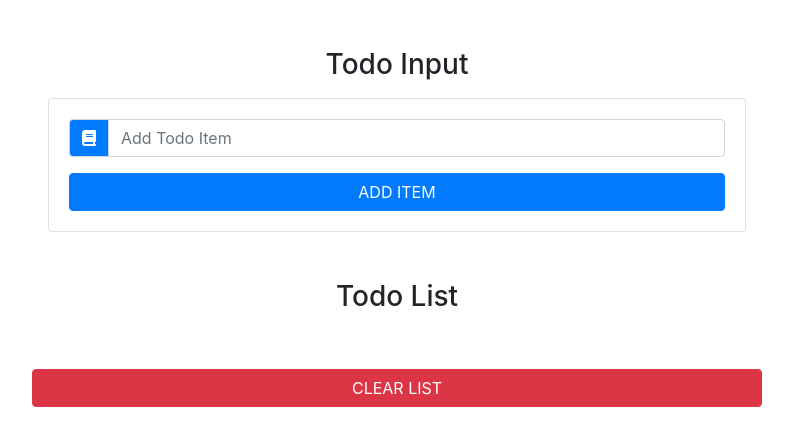
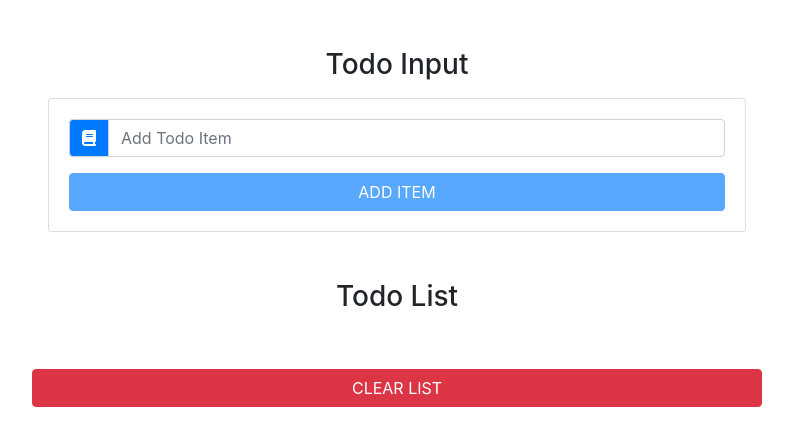
Before and after one commit to ibrahimaceylan/react-todo-list, a React (Create React App) app: page / in a window 1280 px wide. Shown: the top 446 px of the page, without its empty margins (243-1036 px from the left). Built offline with nearby package versions, Linux system fonts and the light colour scheme.

Commit message:
EditMethod added and TodoInput bug fixed

```diff
--- a/src/App.js
+++ b/src/App.js
@@ -50,7 +50,16 @@
       })
 
   }
-  handleEdit = (id) => { }
+  handleEdit = (id) => {
+    const filteredItems = this.state.items.filter(item =>item.id !== id)
+    const selectedItem = this.state.items.find(item=> item.id === id)
+    this.setState({
+      items:filteredItems,
+      item:selectedItem.title,
+      id:id,
+      editItem:true
+    })
+  }
 
 
   render(){
--- a/src/components/TodoInput.js
+++ b/src/components/TodoInput.js
@@ -21,7 +21,16 @@
             onChange={handleChange}
             />
           </div>
-          <button type="submit" className="btn btn-block btn-primary mt-3 text-uppercase">add item</button>
+
+          <button type="submit"
+          disabled={item ? false : true}
+          className={
+            editItem
+              ? "btn btn-block btn-success mt-3 text-uppercase"
+              : "btn btn-block btn-primary mt-3 text-uppercase"
+          }
+          >
+          {editItem ? 'edit item' : 'add item'}</button>
         </form>
       </div>
     )
--- a/src/components/TodoList.js
+++ b/src/components/TodoList.js
@@ -1,5 +1,4 @@
 import React, { Component } from 'react'
-import Item from './TodoItem'
 import TodoItem from './TodoItem'
 class TodoList extends Component {
   render() {
```
